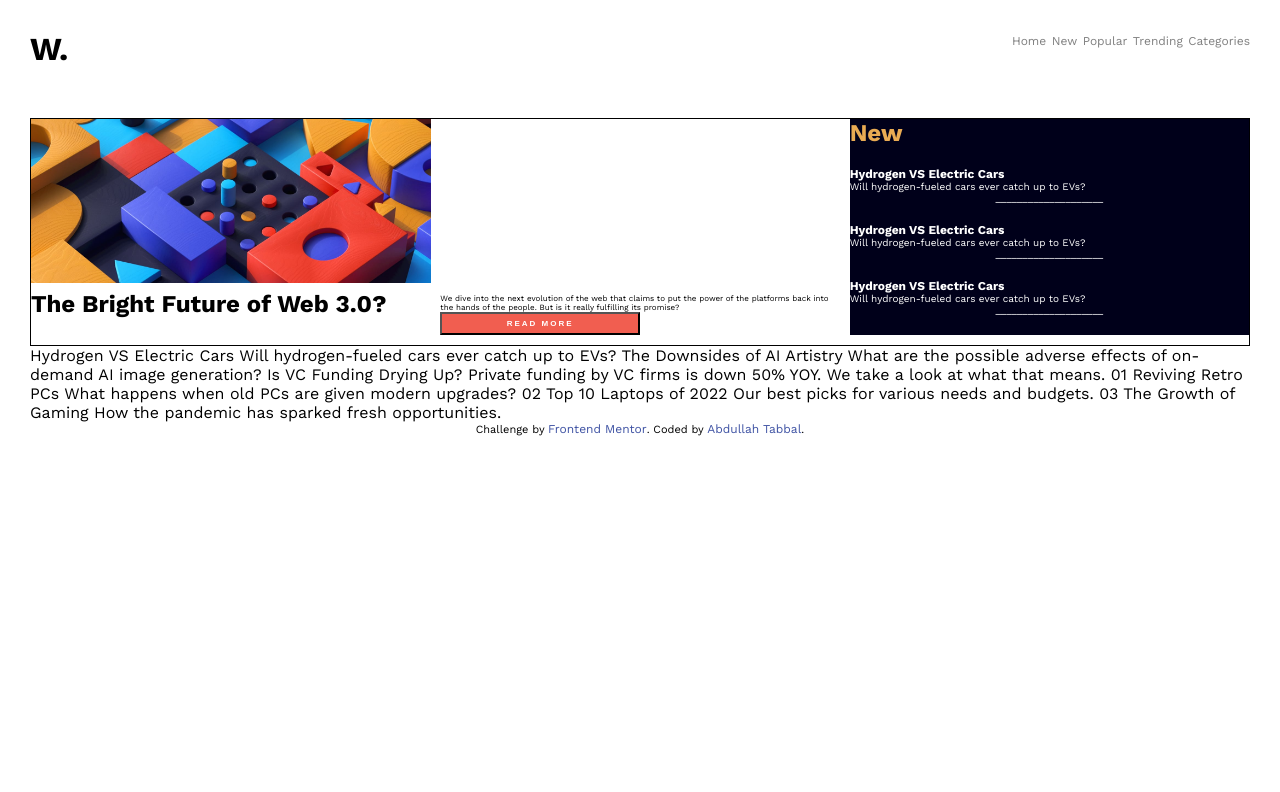
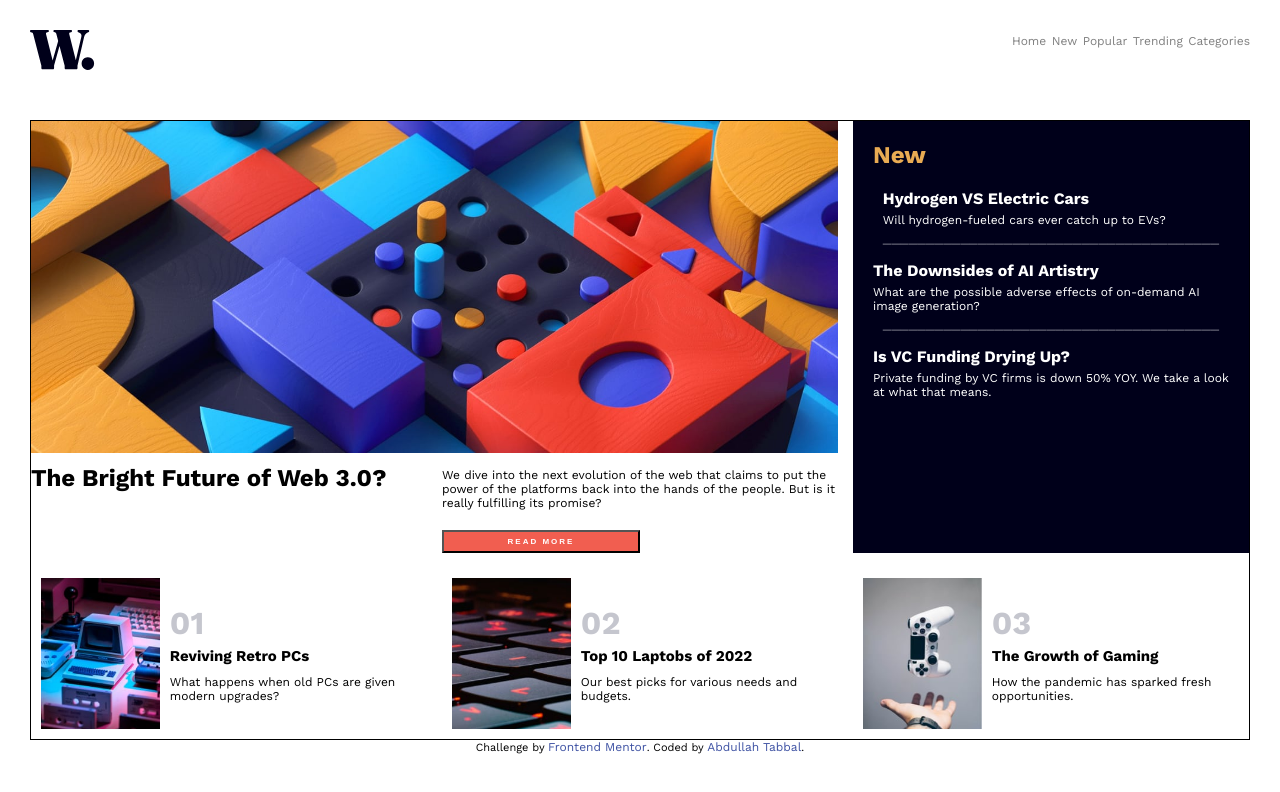
Before and after one commit to AbdullahPS/FrontEndMentor_NewsHomePage, a plain HTML site: page index.html in a window 1280 px wide. Drawn offline with nearby package versions, Linux system fonts and the light colour scheme.

Commit message:
Finish up initial html and css structure
 still some restyling needed

```diff
--- a/index.html
+++ b/index.html
@@ -13,7 +13,7 @@
 </head>
 <body>
 <header>
- <h1>W.</h1>
+  <img src="./assets/images/logo.svg" alt="logo">
   <nav>
     <a href="">Home</a>
     <a href="">New</a>
@@ -27,19 +27,22 @@
 
   <aside>
   <h1>New</h1>
+  <div class="newsContainer">
     <div class="text">
       <h1>Hydrogen VS Electric Cars</h1>
       <p>Will hydrogen-fueled cars ever catch up to EVs?</p>
 
     </div>
     <div class="text">
-    <h1>Hydrogen VS Electric Cars</h1>
-    <p>Will hydrogen-fueled cars ever catch up to EVs?</p>
+      <h1>The Downsides of AI Artistry</h1>
+      <p>What are the possible adverse effects of on-demand AI image generation?</p>
     </div>
     <div class="text">
-    <h1>Hydrogen VS Electric Cars</h1>
-    <p>Will hydrogen-fueled cars ever catch up to EVs?</p>
+      <h1>Is VC Funding Drying Up?</h1>
+      <p>Private funding by VC firms is down 50% YOY. We take a look at what that means.</p>
     </div>
+  </div>
+
   </aside>
   <section class="header__section">
     <h1>  The Bright Future of Web 3.0?    </h1></section>
@@ -48,31 +51,31 @@
       But is it really fulfilling its promise?</p>
       <input type="button" value="READ MORE"/>
   </section>
-  <div class="list"></div>
+  <div class="card">
+    <img src="./assets/images/image-retro-pcs.jpg" alt="image retro">
+    <div class="cardText">
+      <h1>01</h1>
+      <h2>Reviving Retro PCs</h2>
+      <p>What happens when old PCs are given modern upgrades?</p>
+    </div>
+  </div>
+  <div class="card">
+    <img src="./assets/images/image-top-laptops.jpg" alt="image retro">
+    <div class="cardText">
+      <h1>02</h1>
+      <h2>Top 10 Laptobs of 2022</h2>
+      <p>Our best picks for various needs and budgets.</p>
+    </div>
+  </div>
+  <div class="card">
+    <img src="./assets/images/image-gaming-growth.jpg" alt="image retro">
+    <div class="cardText">
+      <h1>03</h1>
+      <h2>The Growth of Gaming</h2>
+      <p>How the pandemic has sparked fresh opportunities.</p>
+    </div>
+  </div>
 </main>
-
-
-  Hydrogen VS Electric Cars
-  Will hydrogen-fueled cars ever catch up to EVs?
-
-  The Downsides of AI Artistry
-  What are the possible adverse effects of on-demand AI image generation?
-
-  Is VC Funding Drying Up?
-  Private funding by VC firms is down 50% YOY. We take a look at what that means.
-
-  01
-  Reviving Retro PCs
-  What happens when old PCs are given modern upgrades?
-
-  02
-  Top 10 Laptops of 2022
-  Our best picks for various needs and budgets.
-
-  03
-  The Growth of Gaming
-  How the pandemic has sparked fresh opportunities.
-
   <div class="attribution">
     Challenge by <a href="https://www.frontendmentor.io?ref=challenge" target="_blank">Frontend Mentor</a>.
     Coded by <a href="#">Abdullah Tabbal</a>.
--- a/styles/style.css
+++ b/styles/style.css
@@ -33,8 +33,9 @@ nav{
 main{
     display: grid;
     grid-template-columns: repeat(3,1fr);
+
     border: 1px solid black;
-    gap:10px
+    gap:15px
 }
 .para_button_section {
     display: flex;
@@ -52,7 +53,8 @@ main{
     font-weight:800;
 }
 .para_button_section p{
-    font-size:8px;
+    font-size:12px;
+    margin-bottom: 20px;
 }
 .header__section h1{
     line-height: 20px;
@@ -63,28 +65,62 @@ aside{
     grid-row: 1/3;
     grid-column: 3;
 
+
+}
+.newsContainer{
+    display: flex;
+    flex-direction: column;
+    justify-content: center;
+    align-items: center;
 }
 aside > h1{
     color: var(--softOrange);
-    margin-bottom: 20px;
+    margin: 20px;
 }
 .main_image{
-    max-width: 400px;
     grid-column: 1/3;
+    max-width: 100%;
+    max-height: 100%;
 }
 
-
+.text{
+    padding: 0 20px;
+}
 .text h1 {
-    font-size: 12px;
+    font-size: 16px;
+    margin-bottom: 5px;
 }
 .text p {
-    font-size: 10px;
-    margin-bottom: 20px;
+    font-size: 12px;
+    margin-bottom: 0px;
 }
-.text p::after{
+.text:not(:last-child)::after{
     display: block;
-    content: '____________________';
+    margin-bottom: 15px;
+    content: '_______________________________________';
     text-align: center;
+    font-weight: 400;
+    opacity: 40%;
+}
+.card{display: flex;
+justify-content: center;
+align-items: center;}
+.card img{
+    width: 30%;
+    object-fit: cover;
+    margin: 10px;
+}
+.card h1{
+    color: var(--grayishBlue);
+    margin-bottom: 5px;
+}
+.card h2{
+    font-size: 15px;
+    font-weight: 800;
+    margin-bottom: 10px;
+}
+.card p {
+    font-size: 12px;
 }
 .attribution { font-size: 11px; text-align: center; }
 .attribution a { color: hsl(228, 45%, 44%); }
```
Lines whose indentation alone changed are shown as unchanged.
